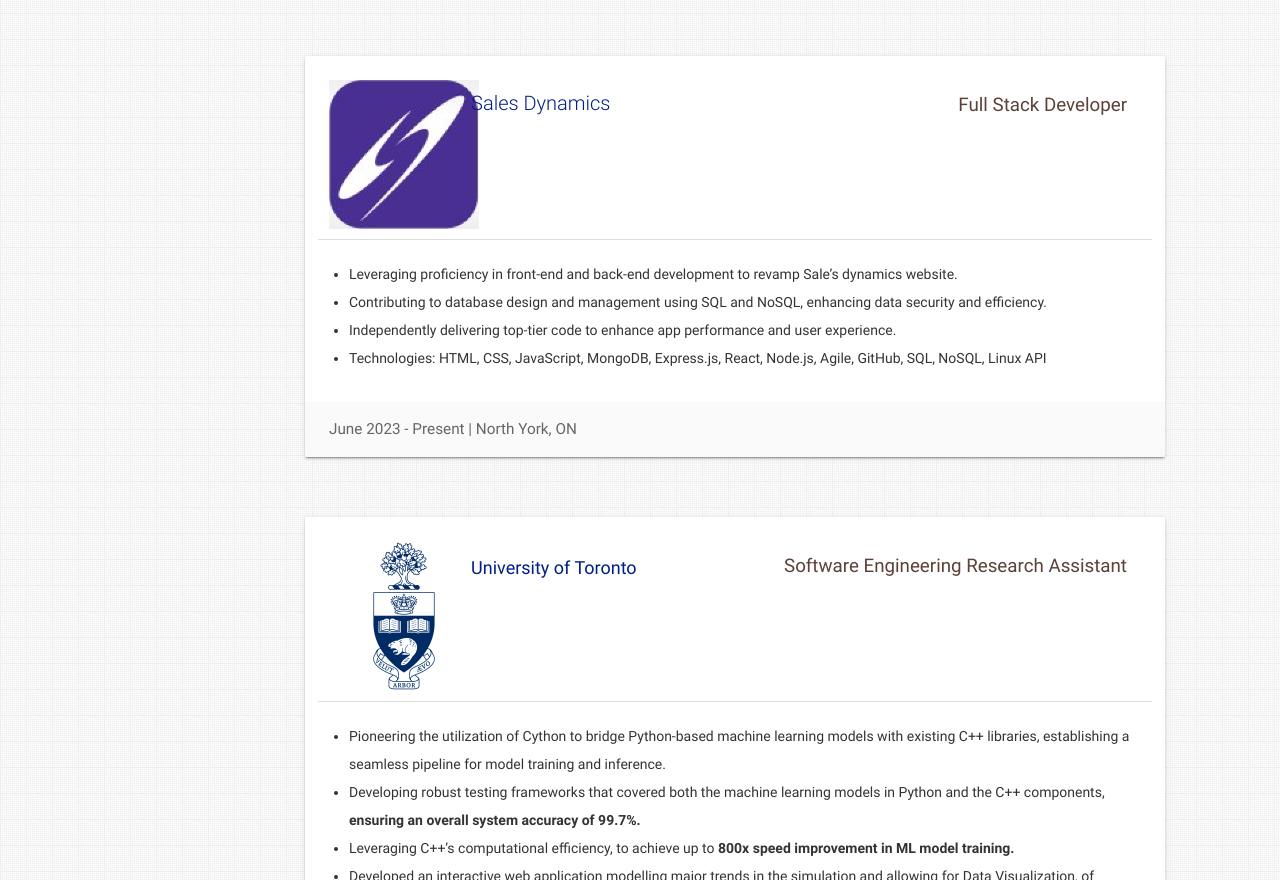
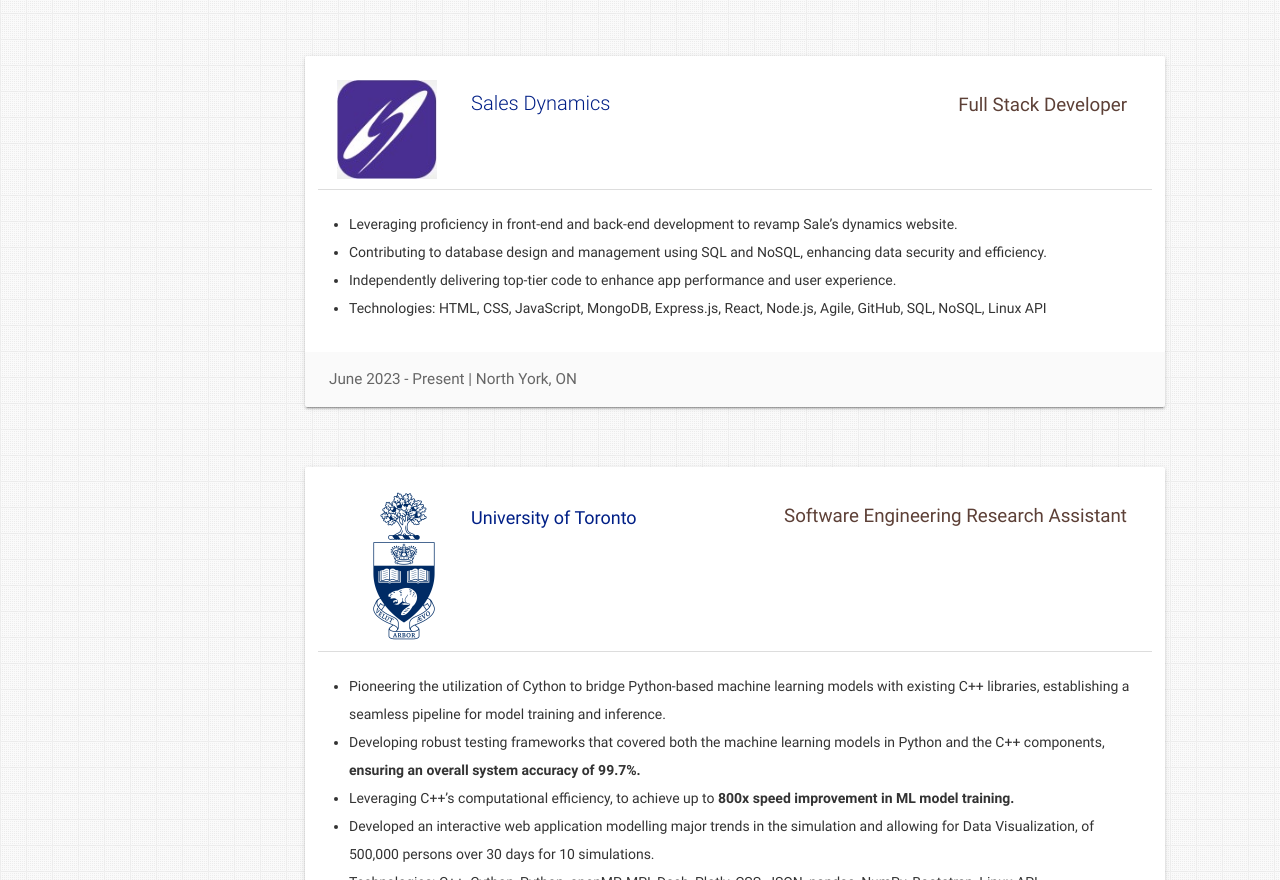
Before and after one commit to rawwash/rawwash.github.io, a plain HTML site: page index.html in a window 1280 px wide. Shown: the part 1677-2557 px from the top of the page. Drawn offline with nearby package versions, Linux system fonts and the light colour scheme.

```diff
--- a/index.html
+++ b/index.html
@@ -285,7 +285,7 @@
           <div class="card-content">
             <div class="row">
               <div class="col s12 m2">
-                <a target="_blank"><img alt="Sales Dynamics logo" style="max-width:150px; max-height:150px;"
+                <a target="_blank"><img alt="Sales Dynamics logo" style="max-width:100px; max-height:100px;"
                   src="/assets/img/Sales.png" class="responsive-img center-block" /></a>
                </div>
               <!-- <div class="col s12 m10"> -->
```
